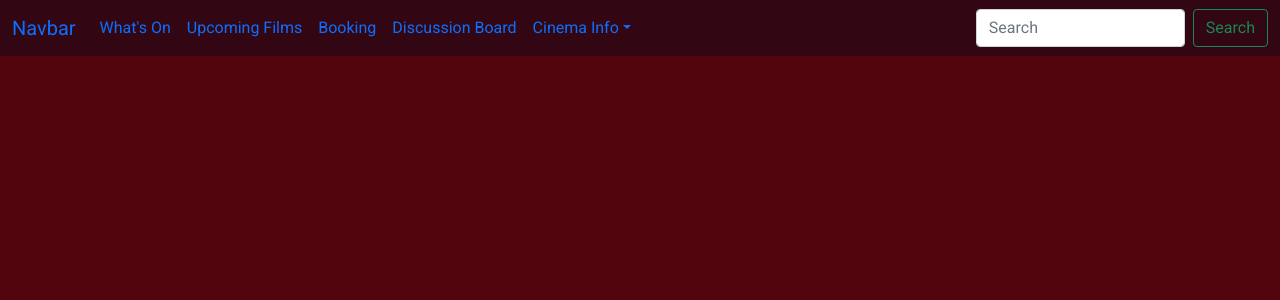
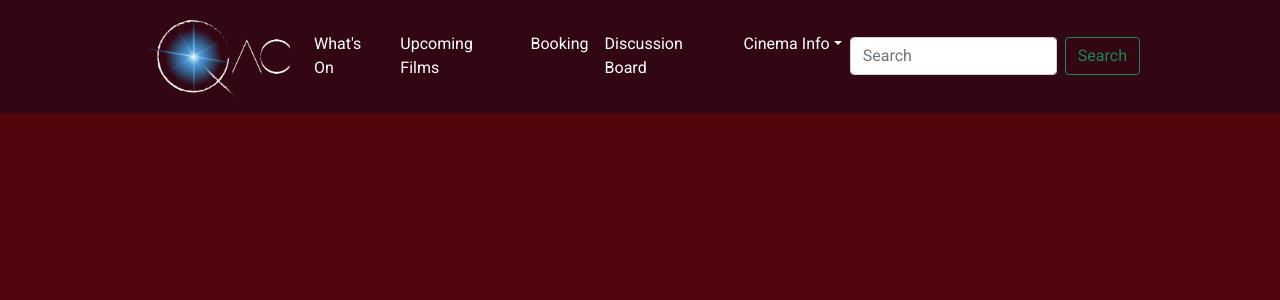
Before and after one commit to Stephanie-Ash/QA-cinema-team1, a React (Create React App) app in the folder react/qa-cinema/: page / in a window 1280 px wide. Shown: the top 300 px of the page. Built offline with nearby package versions, Linux system fonts and the light colour scheme.

Commit message:
QC-3 navbar more styling

```diff
--- a/react/qa-cinema/src/App.js
+++ b/react/qa-cinema/src/App.js
@@ -4,7 +4,7 @@ import {
   BrowserRouter, Routes, Route
 } from "react-router-dom";
 
-import Navbar from './components/Navbar';
+import Navbar from './components/Navbar.jsx';
 
 function App() {
   return (
--- a/react/qa-cinema/src/components/Navbar.jsx
+++ b/react/qa-cinema/src/components/Navbar.jsx
@@ -1,4 +1,5 @@
 import { Link } from "react-router-dom";
+import logo from "../images/logo.png";
 
 const Navbar = () => {
 
@@ -7,7 +8,7 @@ const Navbar = () => {
         <header>
             <nav class="navbar navbar-expand-lg">
                 <div class="container-fluid">
-                    <Link class="navbar-brand" to="#">Navbar</Link>
+                    <Link class="navbar-brand" to="#"><img src={logo} /></Link>
                     <button class="navbar-toggler" type="button" data-bs-toggle="collapse" data-bs-target="#navbarSupportedContent" aria-controls="navbarSupportedContent" aria-expanded="false" aria-label="Toggle navigation">
                         <span class="navbar-toggler-icon"></span>
                     </button>
--- a/react/qa-cinema/src/index.css
+++ b/react/qa-cinema/src/index.css
@@ -2,6 +2,7 @@ body {
   margin: 0;
   font-family: 'Montserrat', sans-serif;
   background-color: #53050D;
+  color: #FFF !important;
 
 }
 
@@ -18,4 +19,19 @@ h6 {
 nav {
   font-family: 'Roboto', sans-serif;
   background-color: #330613;
+  padding: 10%;
+
 }
+
+.navbar-brand img {
+  width: 150px;
+}
+
+.nav-link {
+
+  color: #FFF;
+}
+
+.nav-link:hover {
+  color: #B0B0B0;
+}
```
Also changed, not shown: react/qa-cinema/src/images/logo.png (added).
